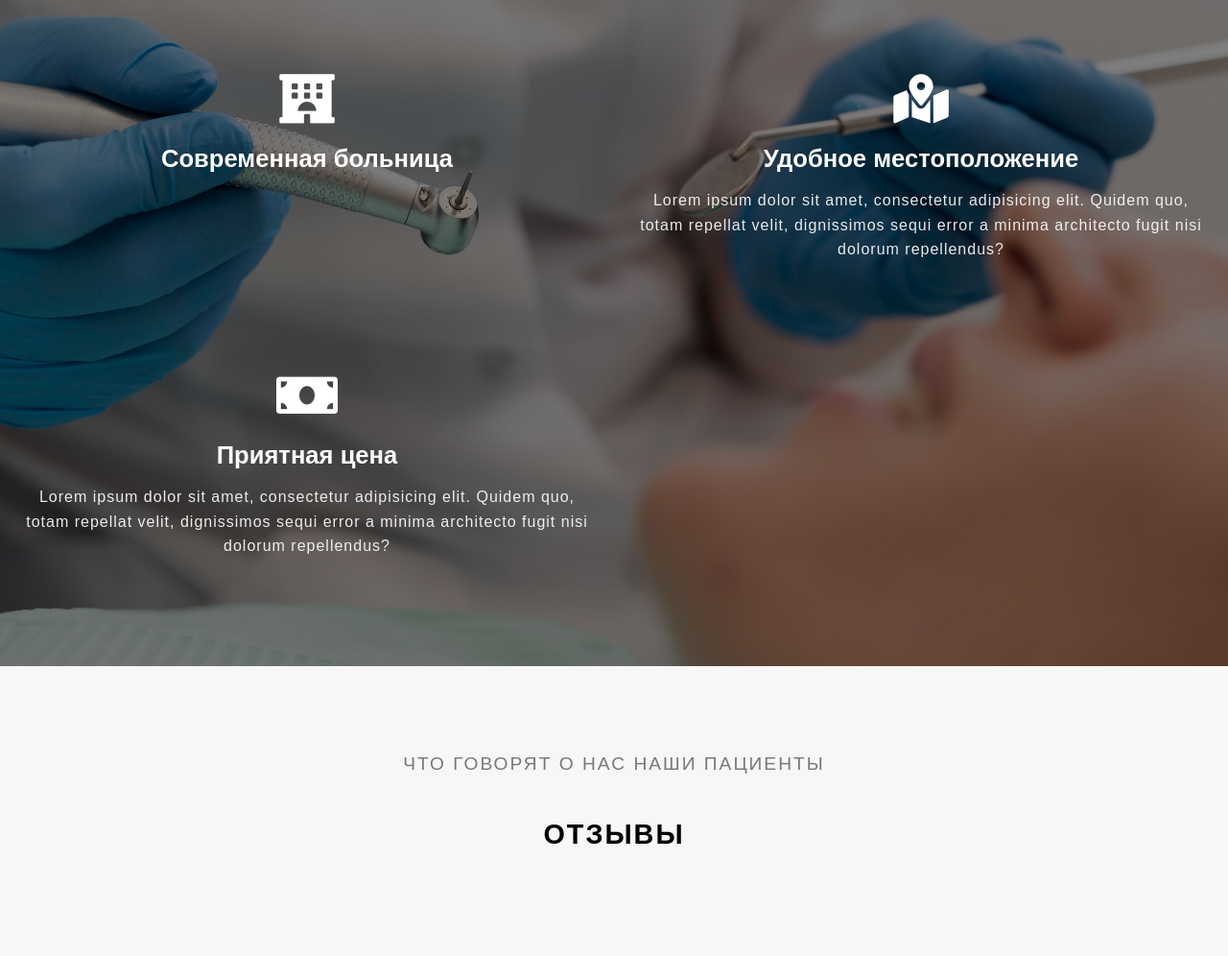
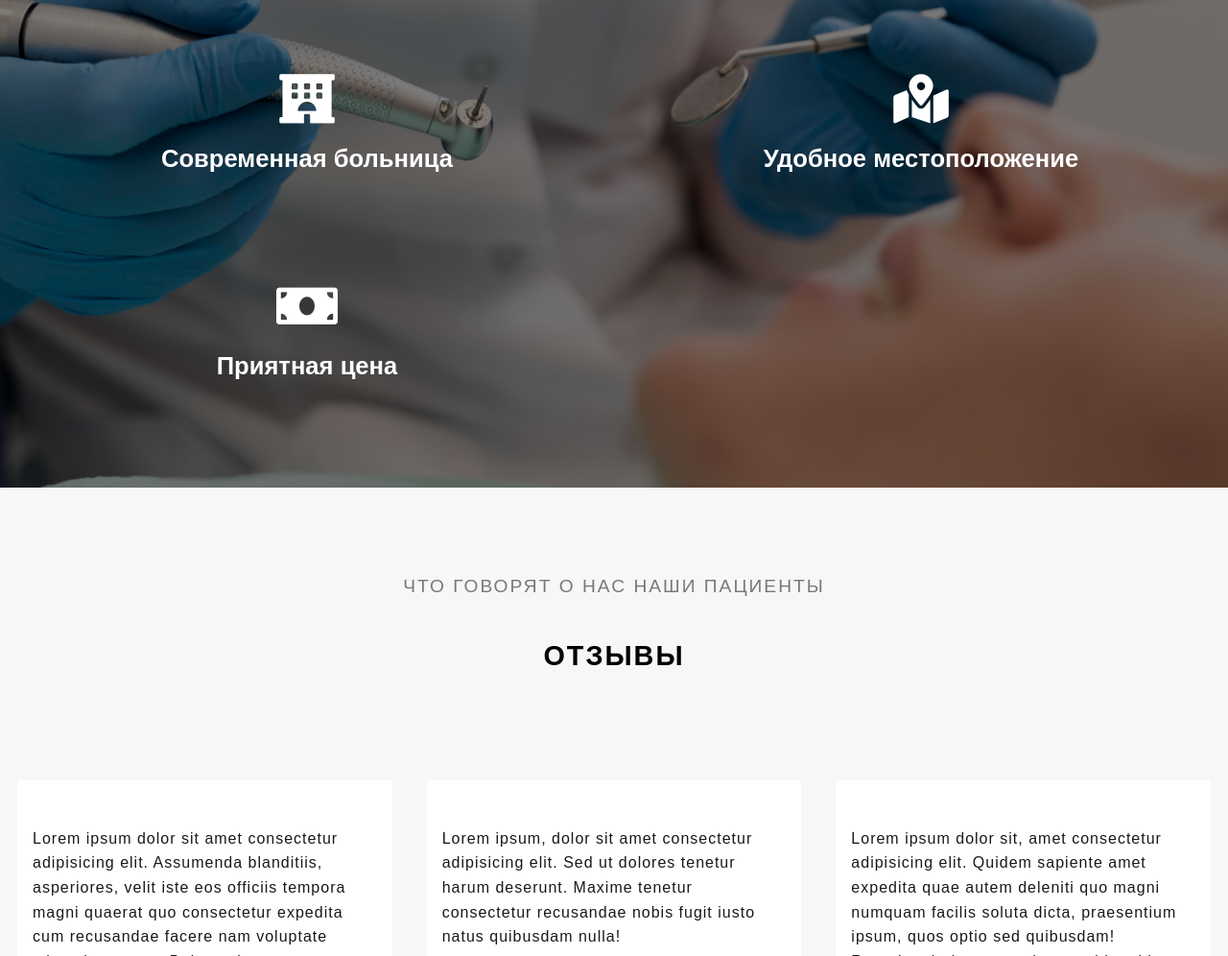
Before and after one commit to cherrry-rin/33teeth.github.io, a plain HTML site: page index.html in a window 1280 px wide. Shown: the part 3068-4064 px from the top of the page at 96% size. Drawn offline with Linux system fonts and the light colour scheme; a web font is replaced by a local one.

Commit message:
index.html

```diff
--- a/index.html
+++ b/index.html
@@ -176,7 +176,6 @@
                             <i class = "fas fa-map-marked-alt"></i>
                         </span>
                         <h3>Удобное местоположение</h3>
-                        <p class = "text">Lorem ipsum dolor sit amet, consectetur adipisicing elit. Quidem quo, totam repellat velit, dignissimos sequi error a minima architecto fugit nisi dolorum repellendus?</p>
                     </div>
 
                     <div class = "services-item">
@@ -184,8 +183,7 @@
                             <i class = "fas fa-money-bill"></i>
                         </span>
                         <h3>Приятная цена</h3>
-                        <p class = "text">Lorem ipsum dolor sit amet, consectetur adipisicing elit. Quidem quo, totam repellat velit, dignissimos sequi error a minima architecto fugit nisi dolorum repellendus?</p>
-                    </div>
+                        </div>
                 </div>
             </div>
         </section>
```
